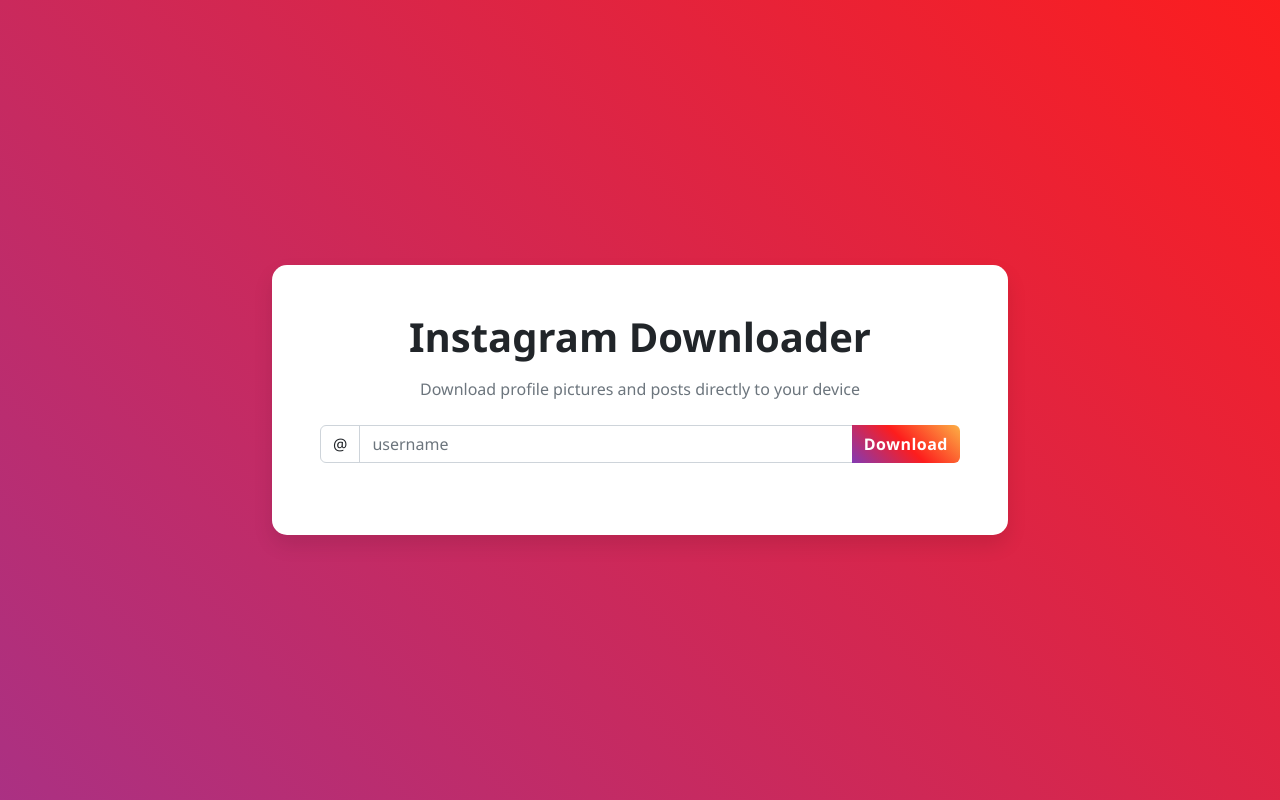
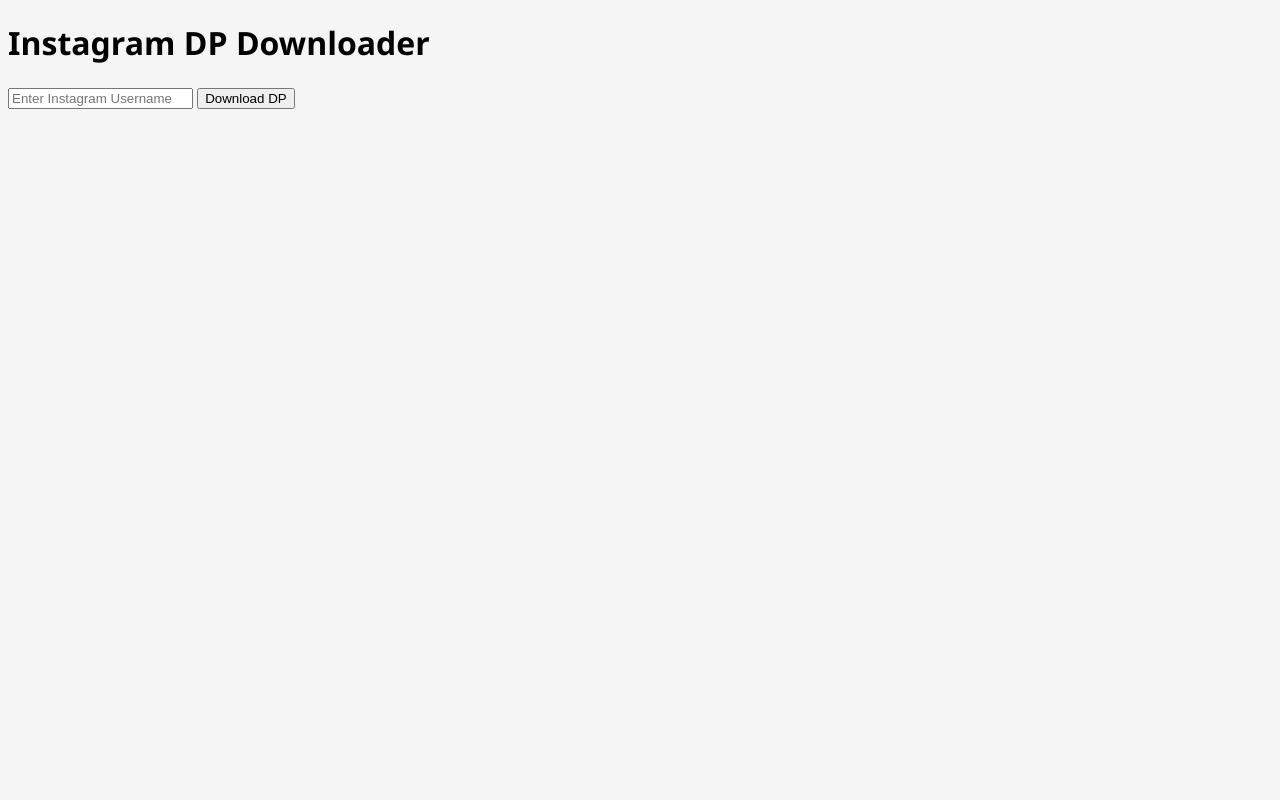
Before and after one commit to Akshay-gurav-31/ig_dp_download, a Flask app: page / in a window 1280 px wide. Run offline with Flask 3, Linux system fonts and the light colour scheme.

Commit message:
Update index.html

```diff
--- a/templates/index.html
+++ b/templates/index.html
@@ -3,68 +3,27 @@
 <head>
     <meta charset="UTF-8">
     <meta name="viewport" content="width=device-width, initial-scale=1.0">
-    <title>Instagram Profile Downloader</title>
-    <link rel="stylesheet" href="https://cdn.jsdelivr.net/npm/bootstrap@5.2.3/dist/css/bootstrap.min.css">
+    <title>Instagram DP Downloader</title>
     <link rel="stylesheet" href="/static/css/styles.css">
 </head>
 <body>
-    <div class="gradient-bg min-vh-100 d-flex align-items-center py-5">
-        <div class="container">
-            <div class="row justify-content-center">
-                <div class="col-lg-8 col-md-10">
-                    <div class="card">
-                        <div class="card-body p-4 p-md-5">
-                            <div class="text-center mb-4">
-                                <h1 class="fw-bold mb-3">Instagram Downloader</h1>
-                                <p class="text-muted">Download profile pictures and posts directly to your device</p>
-                            </div>
+    <div class="container">
+        <h1>Instagram DP Downloader</h1>
+        <form method="POST" action="/">
+            <input type="text" name="username" placeholder="Enter Instagram Username" required>
+            <button type="submit">Download DP</button>
+        </form>
 
-                            <div class="mb-4">
-                                <div class="input-group">
-                                    <span class="input-group-text bg-white">@</span>
-                                    <input type="text" class="form-control" id="usernameInput" placeholder="username" autocomplete="off">
-                                    <button class="btn btn-instagram" id="downloadBtn">Download</button>
-                                </div>
-                            </div>
+        {% if error %}
+            <p class="error">{{ error }}</p>
+        {% endif %}
 
-                            <div id="profileSection" class="text-center d-none">
-                                <img src="" id="profileImage" class="profile-img mb-3">
-                                <h4 id="profileName" class="mb-1"></h4>
-                                <p id="profileUsername" class="text-muted mb-3"></p>
-                                <div class="d-flex justify-content-center gap-4 mb-4">
-                                    <div>
-                                        <h5 class="mb-0" id="followerCount"></h5>
-                                        <small class="text-muted">Followers</small>
-                                    </div>
-                                    <div>
-                                        <h5 class="mb-0" id="followingCount"></h5>
-                                        <small class="text-muted">Following</small>
-                                    </div>
-                                    <div>
-                                        <h5 class="mb-0" id="postCount"></h5>
-                                        <small class="text-muted">Posts</small>
-                                    </div>
-                                </div>
-                                <p class="mb-4" id="profileBio"></p>
-                            </div>
-
-                            <div id="downloadProgress" class="d-none">
-                                <h5 class="mb-3">Download Progress</h5>
-                                <div class="progress mb-3" style="height: 10px;">
-                                    <div class="progress-bar progress-bar-striped progress-bar-animated" id="progressBar" style="width: 0%"></div>
-                                </div>
-                                <div id="downloadStatus" class="small text-muted mb-3">Preparing download...</div>
-                                <div id="downloadResults" class="mt-4"></div>
-                            </div>
-
-                            <div id="errorAlert" class="alert alert-danger d-none"></div>
-                        </div>
-                    </div>
-                </div>
-            </div>
-        </div>
+        {% if image_url %}
+            <h2>Downloaded Profile Picture:</h2>
+            <img src="{{ image_url }}" alt="Profile Picture" class="dp-image">
+            <p><a href="{{ image_url }}" download>Download Image</a></p>
+        {% endif %}
     </div>
     <script src="/static/js/script.js"></script>
-
 </body>
 </html>
```
